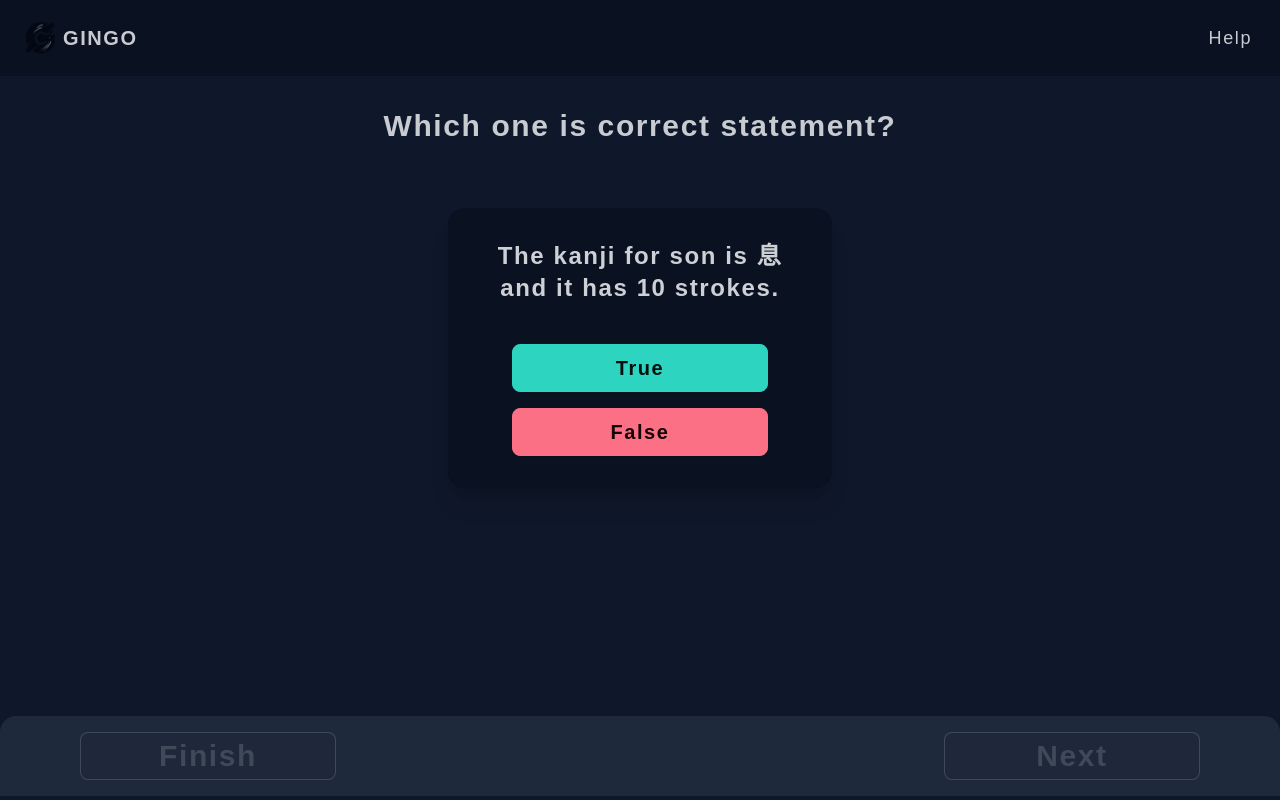
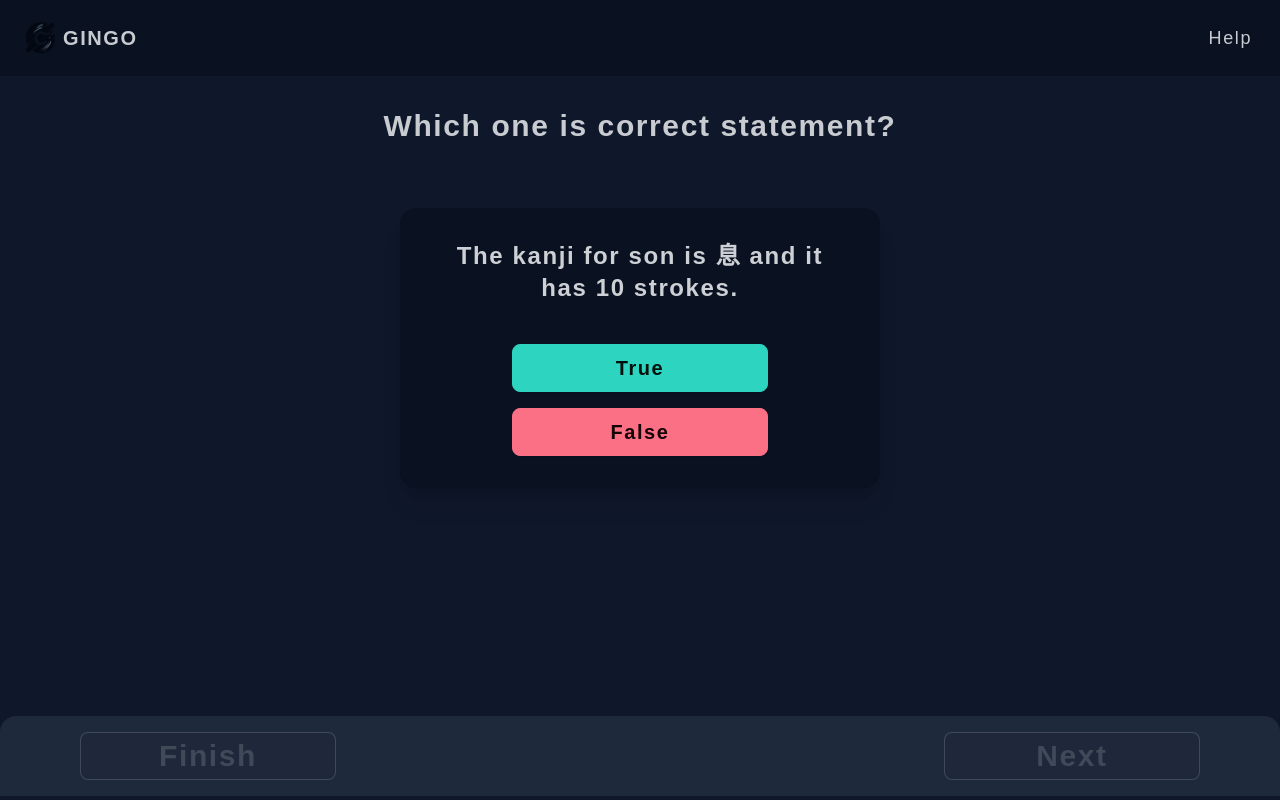
Before and after one commit to NathFDev/Gingo, a SvelteKit app: page /intermediate in a window 1280 px wide. Built offline with nearby package versions, Linux system fonts and the light colour scheme.

Commit message:
Fixing button in Intermediate page

```diff
--- a/src/routes/intermediate/+page.svelte
+++ b/src/routes/intermediate/+page.svelte
@@ -19,11 +19,11 @@
 		if (!target.classList.contains("btn")) return;
 
 		if (answer) {
-			answer.classList.remove("border-solid", "border-4", "border-[#9400ff]");
+			answer.classList.remove("shadow-md", "shadow-white");
 		}
 		answer = target;
 
-		target.classList.add("border-solid", "border-4", "border-[#9400ff]");
+		target.classList.add("shadow-md", "shadow-white");
 	};
 
 	const handleNext = async () => {
@@ -63,7 +63,7 @@
 	{#if loading}
 		<LoadingSpinner />
 	{:else}
-		<div class="card lg:w-96 bg-base-300 text-neutral-content shadow-xl mx-auto">
+		<div class="card sm:w-[30rem] bg-base-300 text-neutral-content shadow-xl mx-auto">
 			<div class="card-body">
 				<h2 class="text-2xl font-bold mb-8 text-center align-middle">{question.question}</h2>
 				<div class="flex flex-col gap-4 justify-center items-center" on:click={handleAnswer}>
```
